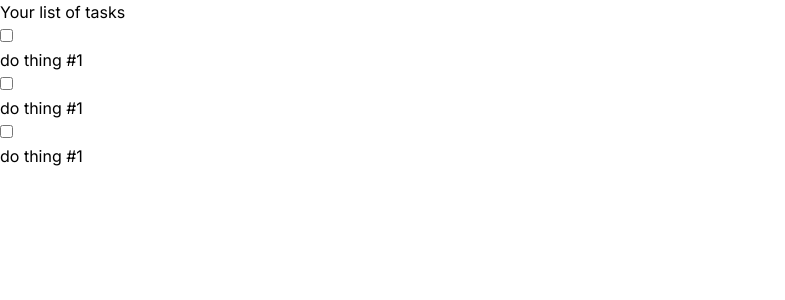
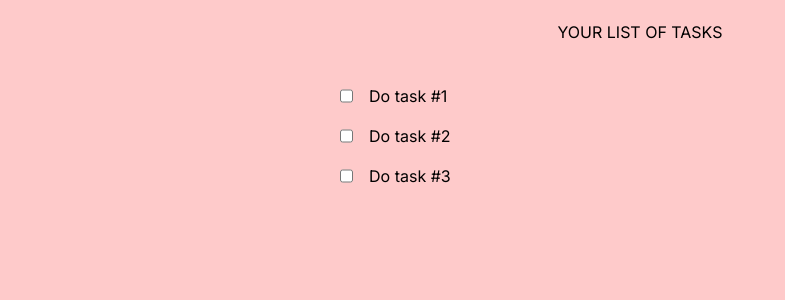
Before and after one commit to ivan-chukhalo/project-f, a Next.js app: page / in a window 1280 px wide. Shown: the top 300 px of the page, without its empty margins (0-785 px from the left). Built offline with nearby package versions, Linux system fonts and the light colour scheme.

Commit message:
style: add basic CSS

```diff
--- a/app/page.tsx
+++ b/app/page.tsx
@@ -1,20 +1,20 @@
 export default function Home() {
   return (
-    <main>
-      <section>
-        <header>Your list of tasks</header>
-        <ul>
-          <li>
+    <main className="h-screen bg-red-200 py-5 px-10 ">
+      <section className="flex justify-center flex-wrap flex-col items-center gap-10">
+        <header className="text-center uppercase">Your list of tasks</header>
+        <ul className="w-1/2 flex flex-col gap-4">
+          <li className="flex gap-4">
             <input type="checkbox" />
-            <p>do thing #1</p>
+            <p>Do task #1</p>
           </li>
-          <li>
+          <li className="flex gap-4">
             <input type="checkbox" />
-            <p>do thing #1</p>
+            <p>Do task #2</p>
           </li>
-          <li>
+          <li className="flex gap-4">
             <input type="checkbox" />
-            <p>do thing #1</p>
+            <p>Do task #3</p>
           </li>
         </ul>
       </section>
```
